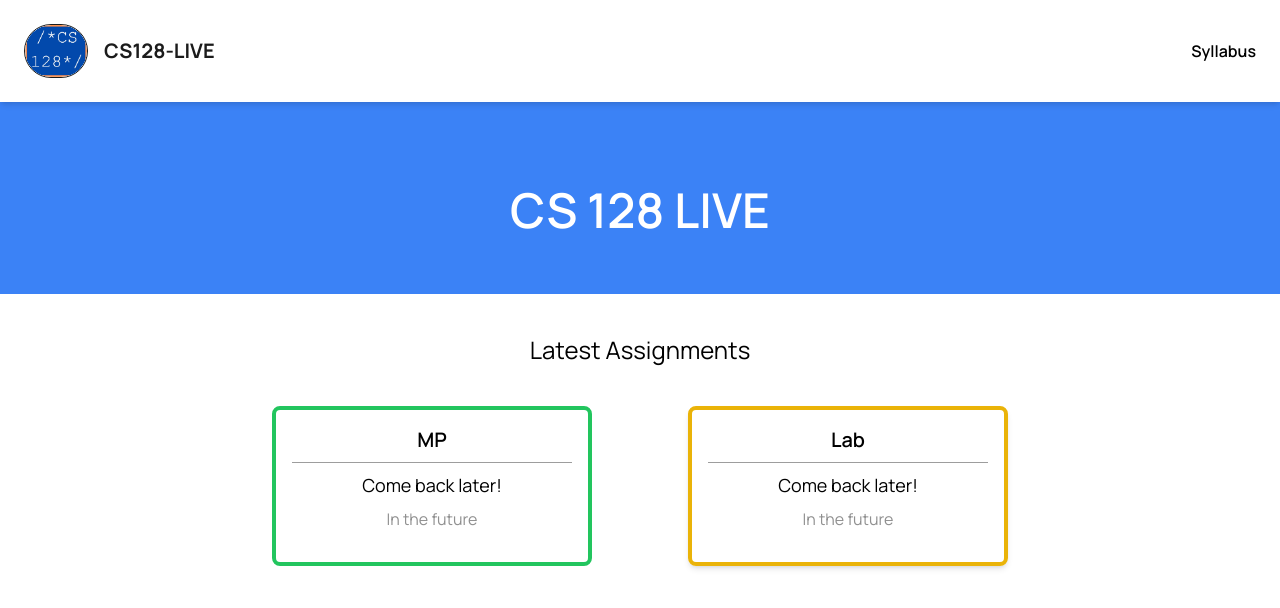
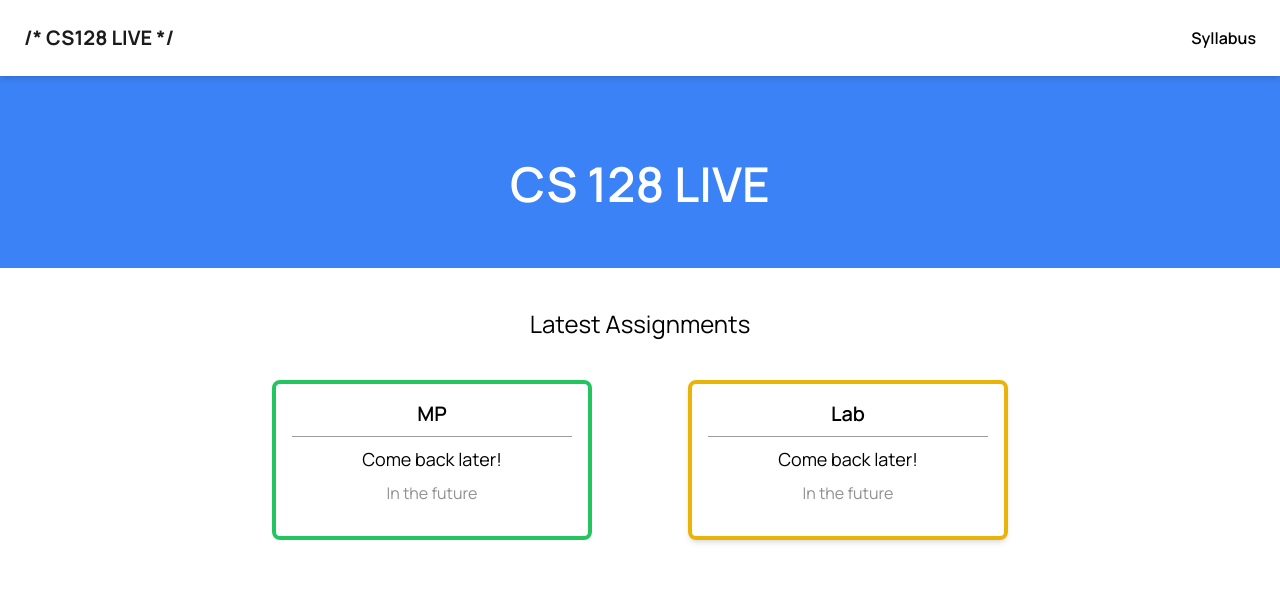
Before and after one commit to drschatz/cs-128-live-web, a Next.js app: page / in a window 1280 px wide. Shown: the top 608 px of the page. Built offline with nearby package versions, Linux system fonts and the light colour scheme.

Commit message:
logo change

```diff
--- a/src/components/Header/Logo.js
+++ b/src/components/Header/Logo.js
@@ -5,7 +5,7 @@ import nextIMG from "public/classLogo.jpg";
 const Logo = () => {
   return (
     <Link href="/" className="flex items-center text-dark dark:text-light">
-      <div className=" w-12 md:w-16 rounded-full overflow-hidden border border-solid border-dark dark:border-gray  mr-2 md:mr-4">
+      {/* <div className=" w-12 md:w-16 rounded-full overflow-hidden border border-solid border-dark dark:border-gray  mr-2 md:mr-4">
         <Image
           src={nextIMG}
           alt="CS128-LIVE logo"
@@ -13,9 +13,9 @@ const Logo = () => {
           sizes="20vw"
           priority
         />
-      </div>
+      </div> */}
       <span className="font-bold dark:font-semibold text-lg md:text-xl hover:text-accent">
-        CS128-LIVE
+        /* CS128 LIVE */
       </span>
     </Link>
   );
```
